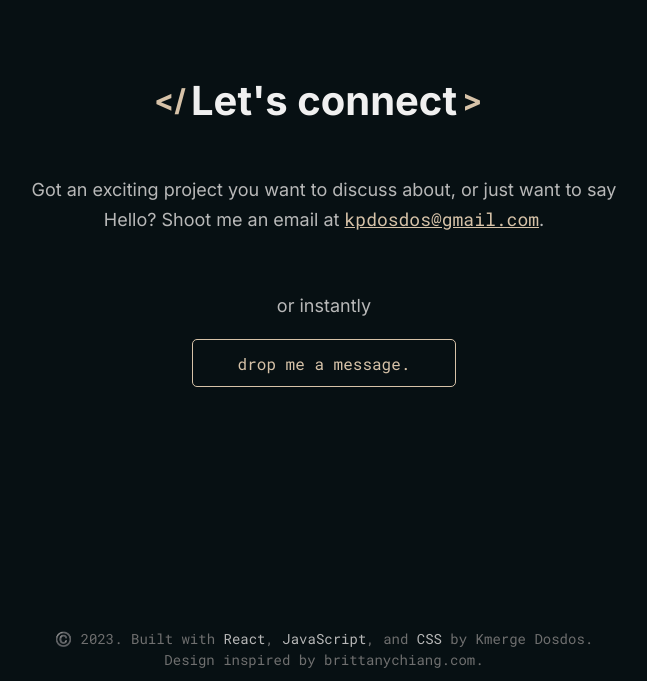
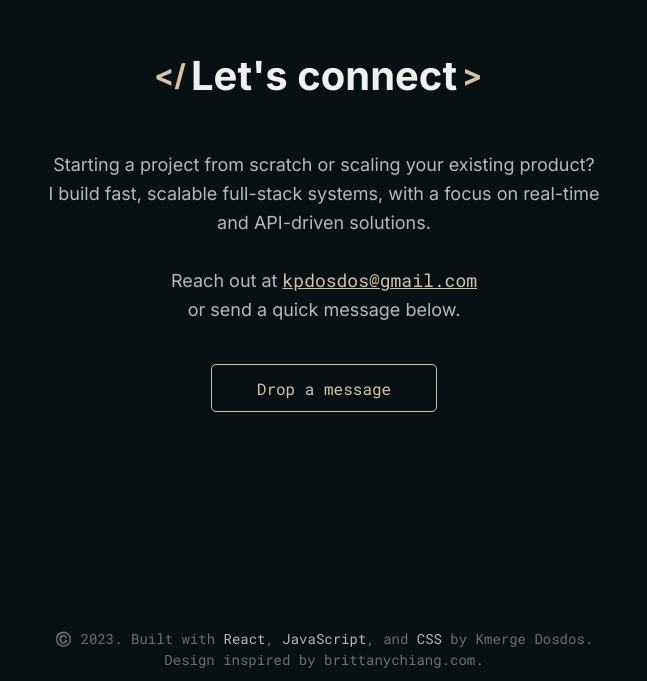
Before and after one commit to kmergedosdos/kmergedosdos.github.io, a React (Vite) app: page / in a window 1280 px wide. Shown: the part 2585-3266 px from the top of the page, without its empty margins (316-963 px from the left). Built offline with nearby package versions, Linux system fonts and the light colour scheme.

Commit message:
update contact section content

```diff
--- a/src/containers/Contact/index.css
+++ b/src/containers/Contact/index.css
@@ -7,6 +7,12 @@
 }
 
 .contact__body {
-  max-width: 35em;
+  max-width: 32em;
   text-align: center;
 }
+
+@media (max-width: 520px) {
+  .contact__body__newline {
+    display: none;
+  }
+}
--- a/src/containers/Contact/index.tsx
+++ b/src/containers/Contact/index.tsx
@@ -5,21 +5,24 @@ function Contact() {
     <section className="contact" id="contact">
       <h2 className="contact__header">Let's connect</h2>
       <p className="contact__body">
-        Got an exciting project you want to discuss about, or just want to say
-        Hello? Shoot me an email at{" "}
+        Starting a project from scratch or scaling your existing product?{" "}
+        <br className="contact__body__newline" />
+        I build fast, scalable full-stack systems, with a focus on real-time and
+        API-driven solutions.
+        <br />
+        <br />
+        Reach out at{" "}
         <a
           href="mailto: kpdosdos@gmail.com"
           style={{ textDecoration: "underline" }}
         >
           kpdosdos@gmail.com
-        </a>
-        .
+        </a>{" "}
         <br />
-        <br />
-        <br />
-        or instantly
+        or send a quick message below.
       </p>
-      <button className="btn">drop me a message.</button>
+      <br />
+      <button className="btn">Drop a message</button>
     </section>
   );
 }
```
